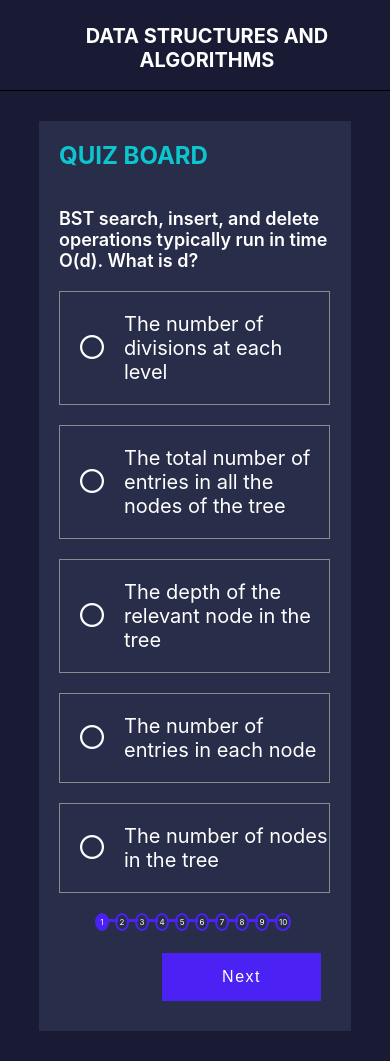
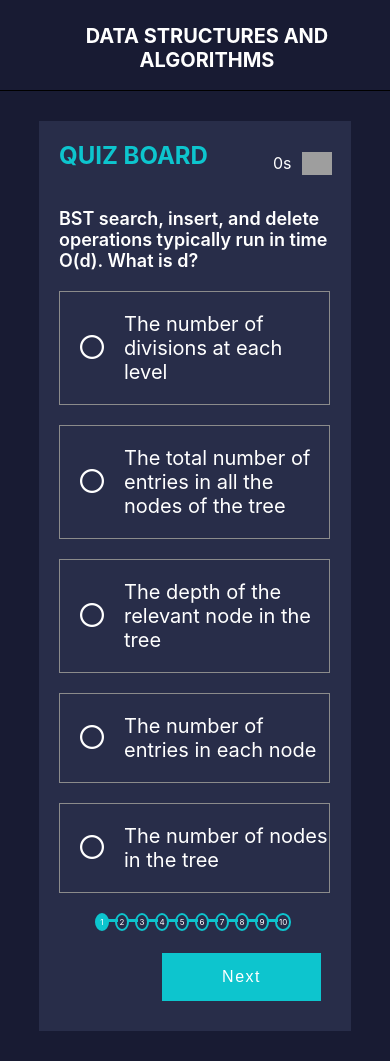
Before and after one commit to chingu-voyages/v14-geckos-team-02, a React (Create React App) app: page /quiz/0 in a window 390 px wide. Built offline with nearby package versions, Linux system fonts and the light colour scheme; grey boxes are pictures that could not be loaded.

Commit message:
color&timer

```diff
--- a/src/views/components/LevelBar/LevelBar.scss
+++ b/src/views/components/LevelBar/LevelBar.scss
@@ -3,7 +3,7 @@
   width: 200px;
   height: 10px;
   display: grid;
-  grid-template-columns: repeat(10,1fr);
+  grid-template-columns: repeat(1,1fr);
 }
 
 .progress-box {
@@ -18,7 +18,7 @@
   line-height: 8px;
   font-size: 5px;
   border-radius: 50%;
-  border: 1px solid blue;
+  border: 1px solid #0dc5ce;
 }
 
 .progress-bridge {
@@ -29,9 +29,9 @@
 .progress-line {
   height: 3px;
   width: 10px;
-  background-color: blue;
+  background-color: #0dc5ce;
 }
 
 .complete {
-  background-color: blue;
+  background-color: #0dc5ce;
 }
--- a/src/views/components/ProgressBar/ProgressBar.scss
+++ b/src/views/components/ProgressBar/ProgressBar.scss
@@ -1,4 +1,4 @@
-$circle-background: #4B22F3;
+$circle-background: #0dc5ce;
 
 @mixin standard($grid-template, $align) {
   display: grid;
--- a/src/views/components/Quiz/Quiz.js
+++ b/src/views/components/Quiz/Quiz.js
@@ -4,13 +4,17 @@ import './Quiz.scss';
 import Question from '../Question/Question';
 import MultipleChoice from '../MultipleChoice/MultipleChoice';
 import ProgressBar from '../ProgressBar/ProgressBar';
+import Timer from '../Timer/Timer'
 
-const Quiz = ({ questions, count, handleCheck, handleClickNext }) => {
+const Quiz = ({ questions, count, handleCheck, handleClickNext, seconds, toggle,isPaused }) => {
   return (
     <div className='container'>
+      <Timer seconds={seconds} toggle={toggle} isPaused={isPaused} />
       <h1>Quiz Board</h1>
+
       <div>
         <Question question={questions[count].question} />
+
         <MultipleChoice
           choices={questions[count].multipleChoices}
           answer={questions[count].answer}
--- a/src/views/components/Quiz/Quiz.scss
+++ b/src/views/components/Quiz/Quiz.scss
@@ -1,7 +1,7 @@
 $background-color: #181B33;
 $quiz-background: #282d49;
 $highlights: #0dc5ce;
-$button-background: #4B22F3;
+$button-background: #0dc5ce;
 
 .container {
   background-color: $quiz-background;
@@ -37,6 +37,7 @@ label {
       margin: 30px;
       padding: 15px 60px;
       font-size: 1rem;
+      outline: none;
       color: #fff;
       background-color: $button-background;
       border: none;
@@ -45,5 +46,6 @@ label {
 
     .next-button:hover {
       cursor: pointer;
+      outline: none;
     }
   }
--- /dev/null
+++ b/src/views/components/Timer/Timer.js
@@ -0,0 +1,16 @@
+import React from 'react'
+import './Timer.scss'
+
+export default({seconds,toggle,isPaused})=>{
+
+    return (
+        <div className='timer' >
+         <span >{seconds}s</span>
+         <img
+            src="https://cdn1.iconfinder.com/data/icons/smashicons-interactions-webby-vol-1/60/3_-_Loading_Clock_interaction_communication_interface-512.png"
+            alt='timer'
+            onClick={toggle}/>
+         <div>{isPaused?"Pause Timer":"Continue Timer"}</div>
+        </div>
+    )
+}
--- /dev/null
+++ b/src/views/components/Timer/Timer.scss
@@ -0,0 +1,51 @@
+.timer{
+    align-items: center;
+    margin-left: 74%;
+    margin-top: 1%;
+    font-size: 1.0rem;
+    color: #fff;
+    position: absolute;
+    padding-top: 1.5%;
+    display: flex;
+
+     img{
+        width: 30px;
+        cursor: pointer;
+        margin-left: 10px;
+        &:hover ~ div{
+            visibility: visible;
+        }
+     }
+
+     div{
+        visibility: hidden;
+        padding:5px;
+         margin-left: 14px;
+        font-size: 14px;
+        background-color: #0dc5ce;
+        text-align: center;
+        position: absolute;
+        right: 130%;
+    }
+}
+
+
+
+@media only screen and (min-width: 200px) {
+    .timer {
+        margin-left: 60%;
+        padding-top: 7%;
+    }
+  }
+  @media only screen and (min-width: 600px){
+    .timer{
+        margin-left: 65%;
+        padding-top: 1.5%;
+    }
+  }
+  @media only screen and (min-width: 1418px){
+    .timer{
+        margin-left: 74%;
+          padding-top: 1.5%;
+    }
+  }
--- a/src/views/pages/QuizPage/QuizPage.js
+++ b/src/views/pages/QuizPage/QuizPage.js
@@ -1,4 +1,4 @@
-import React,{useState} from 'react'
+import React,{useState, useEffect} from 'react'
 
 import Results from '../../components/Results/Results'
 import Quiz from '../../components/Quiz/Quiz'
@@ -9,6 +9,8 @@ export default (props)=>{
   let [score, setScore] = useState(0); // counting score
   let [value, setValue] = useState(); // value that user select
   let [count, setCount] = useState(0); // track on the number of questions
+  let [seconds, setSeconds]=useState(0);
+  let [isPaused, setIsPaused]=useState(false);
 
   const clearActiveItem = () => {
     if (document.querySelector('.active-item')) {
@@ -39,8 +41,25 @@ export default (props)=>{
       setCount(newCount);
     }
   };
-    console.log(props.match.params.id)
-    return(
+
+  const toggle=()=>{
+    setIsPaused(!isPaused);
+  }
+
+
+  useEffect(()=>{
+    let interval=null;
+    if(isPaused){
+      interval=setInterval(() => {
+        setSeconds(seconds=>seconds+1);
+      }, 1000);
+    }else if(!isPaused&&seconds!==0){
+      clearInterval(interval);
+    }
+    return ()=>clearInterval(interval);
+  },[isPaused,seconds])
+
+  return(
         <div>
         {(count===questions.length)?
             <Results score={score} numOfQuestions={questions.length}/>:
@@ -49,6 +68,9 @@ export default (props)=>{
                 count={count}
                 handleCheck={handleCheck}
                 handleClickNext={handleClickNext}
+                seconds={seconds}
+                toggle={toggle}
+                isPaused={isPaused}
             />}
         </div>
     )
```
